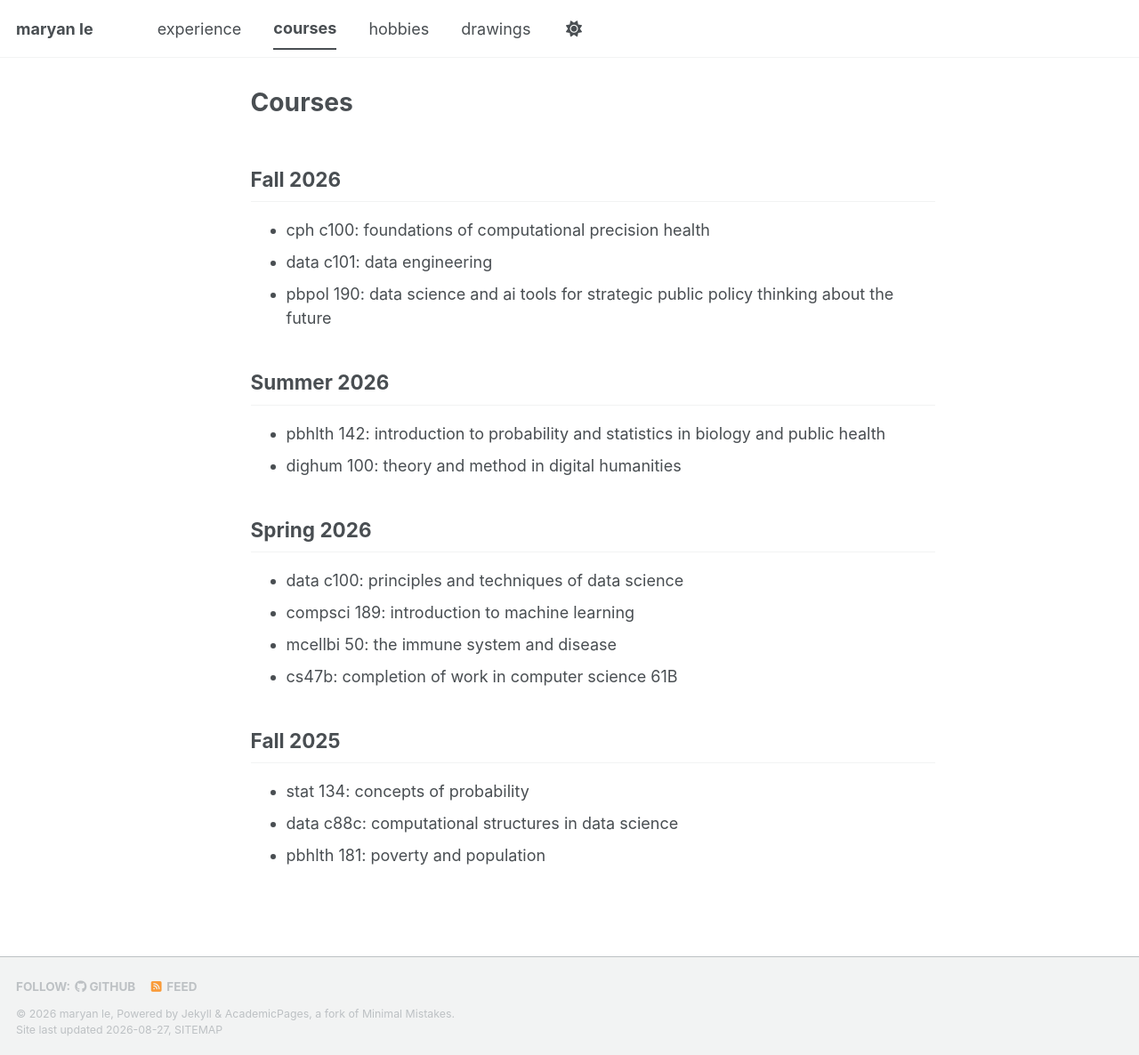
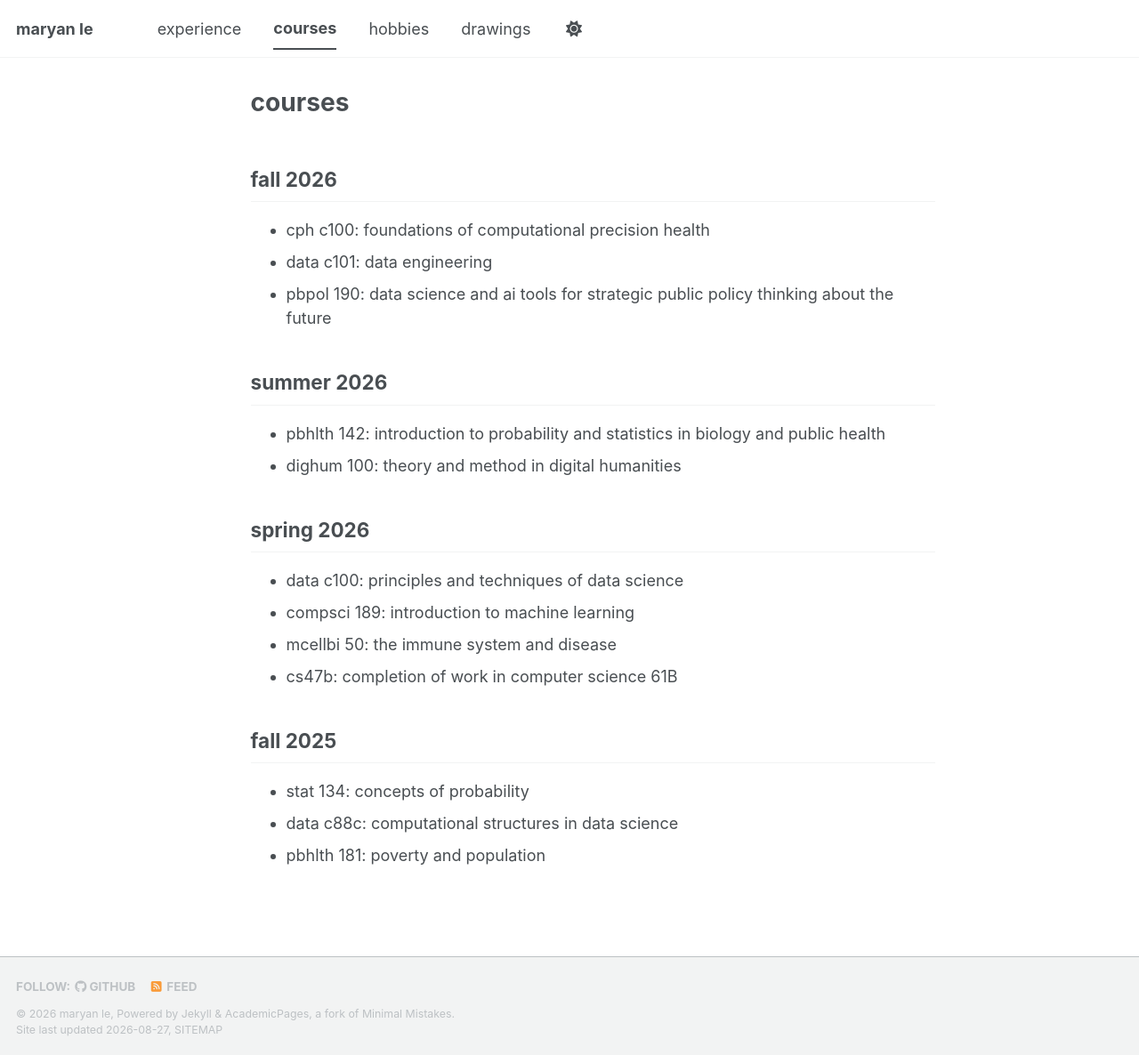
Before and after one commit to lemaryan/lemaryan.github.io, a Jekyll site: the page built from _pages/courses.md, in a window 1280 px wide and 1186 px high. Shown: the whole window at 89% size. Built offline with Jekyll 4.4.1, drawn with Linux system fonts in a browser that asks for light colours; a style sheet for code colours, icons or effects is not loaded.

```diff
--- a/_pages/courses.md
+++ b/_pages/courses.md
@@ -1,5 +1,5 @@
 ---
-title: "Courses"
+title: "courses"
 permalink: /courses/
 author_profile: false
 ---
@@ -7,7 +7,7 @@ author_profile: false
 <div class="courses-grid">
 
   <div class="course-semester">
-    <h2>Fall 2026</h2>
+    <h2>fall 2026</h2>
     <ul>
       <li>cph c100: foundations of computational precision health</li>
       <li>data c101: data engineering</li>
@@ -16,7 +16,7 @@ author_profile: false
   </div>
 
   <div class="course-semester">
-    <h2>Summer 2026</h2>
+    <h2>summer 2026</h2>
     <ul>
       <li>pbhlth 142: introduction to probability and statistics in biology and public health</li>
       <li>dighum 100: theory and method in digital humanities</li>
@@ -24,7 +24,7 @@ author_profile: false
   </div>
 
   <div class="course-semester">
-    <h2>Spring 2026</h2>
+    <h2>spring 2026</h2>
     <ul>
       <li>data c100: principles and techniques of data science</li>
       <li>compsci 189: introduction to machine learning</li>
@@ -34,7 +34,7 @@ author_profile: false
   </div>
 
   <div class="course-semester">
-    <h2>Fall 2025</h2>
+    <h2>fall 2025</h2>
     <ul>
       <li>stat 134: concepts of probability </li>
       <li>data c88c: computational structures in data science </li>
```
